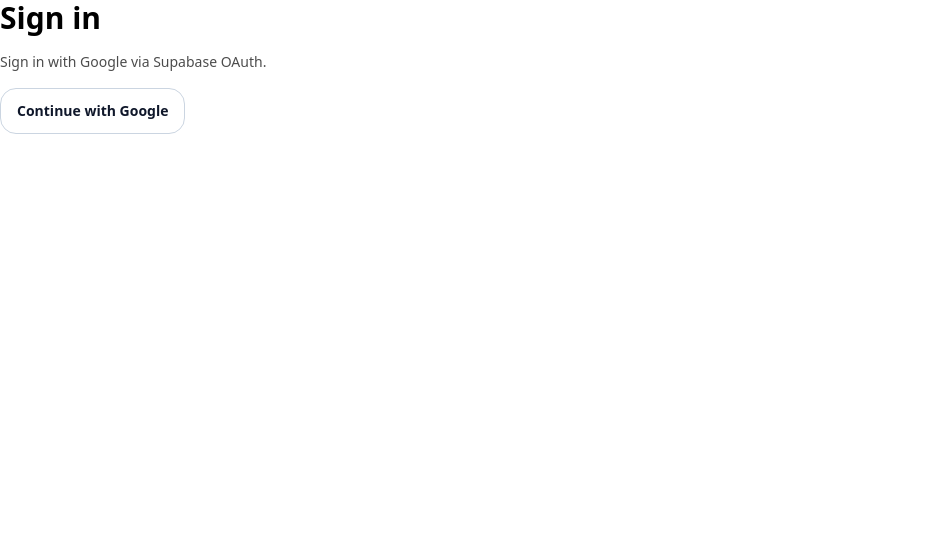
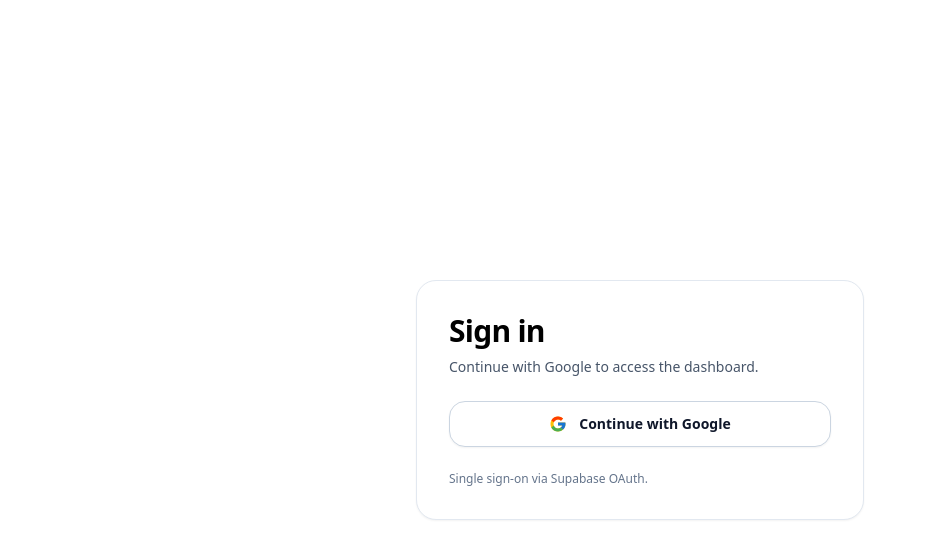
Before and after one commit to WebFoundryAI/Research_build_manage, a React (Vite) app in the folder apps/frontend/: page /auth in a window 1280 px wide. Shown: the top 558 px of the page, without its empty margins (0-927 px from the left). Built offline with nearby package versions, Linux system fonts and the light colour scheme; no server answers; the HTML template or start-up script is replaced by a standard one.

Commit message:
Polish auth page layout

```diff
--- a/apps/frontend/src/pages/AuthPage.tsx
+++ b/apps/frontend/src/pages/AuthPage.tsx
@@ -1,42 +1,64 @@
 import React from "react";
 import { useAuth } from "../lib/auth";
+
+function GoogleIcon(props: React.SVGProps<SVGSVGElement>) {
+  return (
+    <svg viewBox="0 0 48 48" width="18" height="18" aria-hidden="true" {...props}>
+      <path fill="#FFC107" d="M43.611 20.083H42V20H24v8h11.303C33.649 32.657 29.246 36 24 36c-6.627 0-12-5.373-12-12s5.373-12 12-12c3.059 0 5.842 1.154 7.961 3.039l5.657-5.657C34.038 6.053 29.268 4 24 4 12.955 4 4 12.955 4 24s8.955 20 20 20 20-8.955 20-20c0-1.341-.138-2.651-.389-3.917z"/>
+      <path fill="#FF3D00" d="M6.306 14.691l6.571 4.819C14.655 16.108 18.961 12 24 12c3.059 0 5.842 1.154 7.961 3.039l5.657-5.657C34.038 6.053 29.268 4 24 4 16.318 4 9.656 7.337 6.306 14.691z"/>
+      <path fill="#4CAF50" d="M24 44c5.166 0 9.86-1.977 13.409-5.192l-6.19-5.238C29.211 35.091 26.715 36 24 36c-5.225 0-9.617-3.325-11.29-7.946l-6.522 5.025C9.505 39.556 16.227 44 24 44z"/>
+      <path fill="#1976D2" d="M43.611 20.083H42V20H24v8h11.303c-.792 2.231-2.231 4.118-4.084 5.57h.001l6.19 5.238C36.971 39.205 44 34 44 24c0-1.341-.138-2.651-.389-3.917z"/>
+    </svg>
+  );
+}
 
 export default function AuthPage() {
   const { mode, loading, user, error, signInWithGoogle } = useAuth();
 
-  if (loading) return <div className="text-sm opacity-70">Loading…</div>;
+  if (loading) return <div className="min-h-[100dvh] grid place-items-center text-sm opacity-70">Loading…</div>;
+
   if (user) {
     return (
-      <div className="rounded-2xl border border-slate-800 bg-slate-900/40 p-4">
+      <div className="min-h-[100dvh] grid place-items-center p-6">
+        <div className="w-full max-w-md rounded-2xl border border-slate-200 bg-white p-6 shadow-sm dark:border-slate-800 dark:bg-slate-950">
           <div className="text-sm font-semibold">Already signed in</div>
           <div className="mt-1 text-xs opacity-70">{user.email ?? user.id}</div>
-        <div className="mt-3 text-xs opacity-60">Use the sidebar to navigate.</div>
+          <div className="mt-4 text-xs opacity-60">Use the sidebar to navigate.</div>
+        </div>
       </div>
     );
   }
 
   return (
-    <div className="max-w-lg space-y-4">
-      <h1 className="text-3xl font-semibold">Sign in</h1>
-      <p className="text-sm opacity-70">
+    <div className="min-h-[100dvh] grid place-items-center p-6">
+      <div className="w-full max-w-md rounded-2xl border border-slate-200 bg-white p-8 shadow-sm dark:border-slate-800 dark:bg-slate-950">
+        <div className="space-y-2">
+          <h1 className="text-3xl font-semibold tracking-tight">Sign in</h1>
+          <p className="text-sm text-slate-600 dark:text-slate-300">
             {mode === "demo"
-          ? "Supabase env vars are not configured, so the app is running in Demo Mode."
-          : "Sign in with Google via Supabase OAuth."}
+              ? "Supabase isn’t configured, so the app is running in Demo Mode."
+              : "Continue with Google to access the dashboard."}
           </p>
+        </div>
 
         {error ? (
-        <div className="rounded-xl border border-amber-500/40 bg-amber-500/10 p-3 text-sm text-amber-200">
+          <div className="mt-5 rounded-xl border border-amber-500/40 bg-amber-500/10 p-3 text-sm text-amber-700 dark:text-amber-200">
             {error}
           </div>
         ) : null}
 
         <button
           onClick={() => signInWithGoogle()}
-        className="inline-flex items-center justify-center gap-3 rounded-xl border border-slate-300 bg-white px-4 py-3 text-sm font-semibold text-slate-900 hover:bg-slate-50"
+          className="mt-6 inline-flex w-full items-center justify-center gap-3 rounded-xl border border-slate-300 bg-white px-4 py-3 text-sm font-semibold text-slate-900 shadow-sm hover:bg-slate-50 focus:outline-none focus:ring-2 focus:ring-slate-400/50 dark:border-slate-700 dark:bg-slate-900 dark:text-slate-100 dark:hover:bg-slate-800"
         >
+          {mode === "demo" ? null : <GoogleIcon />}
           {mode === "demo" ? "Enter Demo" : "Continue with Google"}
         </button>
 
+        <div className="mt-6 text-xs text-slate-500 dark:text-slate-400">
+          {mode === "demo" ? "Demo Mode is intended for UI review only." : "Single sign-on via Supabase OAuth."}
+        </div>
+      </div>
     </div>
   );
 }
```
Lines whose indentation alone changed are shown as unchanged.
